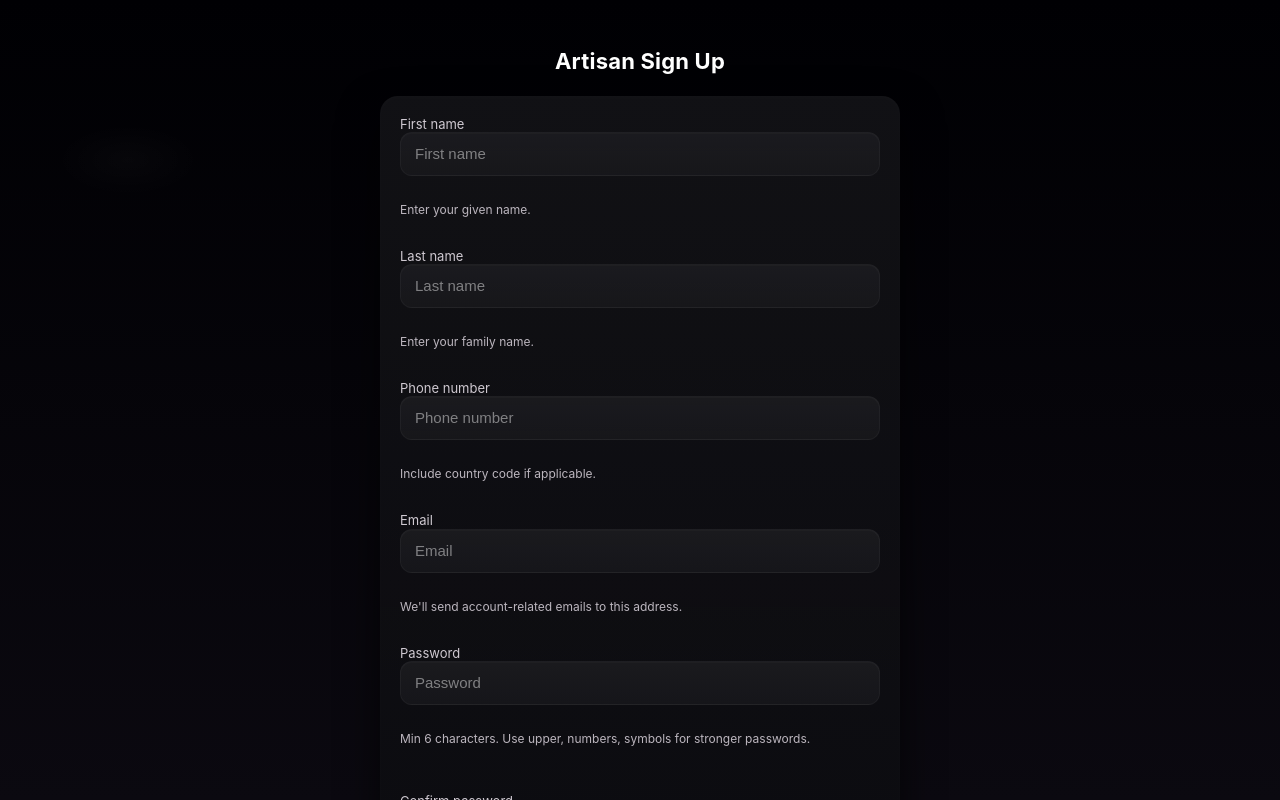
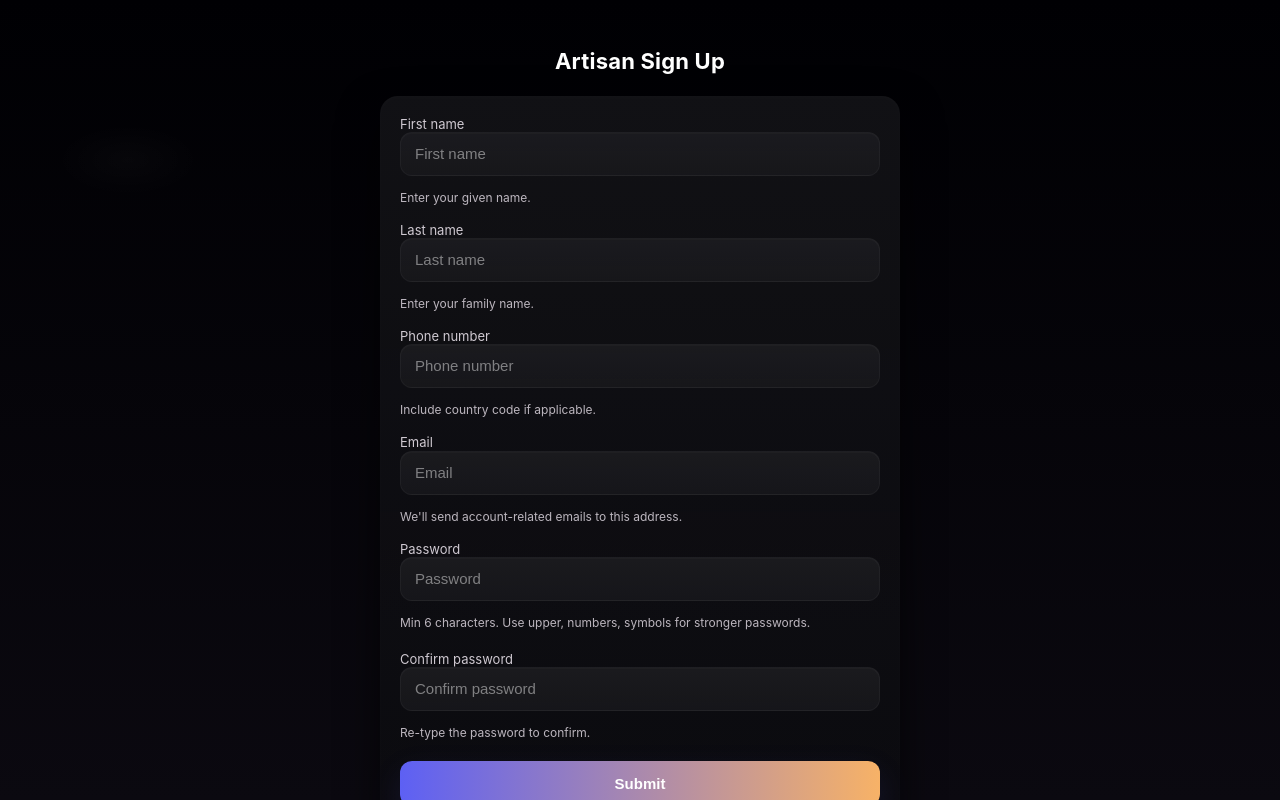
Before and after one commit to sameer021000/GoldArtisan, a React (Create React App) app in the folder frontend/: page /SignUpPath in a window 1280 px wide. Built offline with nearby package versions, Linux system fonts and the light colour scheme.

Commit message:
Styling for SignUpScreen

```diff
--- a/frontend/src/SignUpFolder/SignUpScreenCSS.css
+++ b/frontend/src/SignUpFolder/SignUpScreenCSS.css
@@ -53,7 +53,7 @@ html, body, #root {
   padding: 20px;
   box-shadow: 0 18px 40px rgba(0,0,0,0.65), inset 0 2px 6px rgba(255,255,255,0.02);
   display: grid;
-  gap: 14px;
+  gap: 2px;  /* REDUCED from 14px */
   box-sizing: border-box;
 }
 
@@ -142,6 +142,7 @@ html, body, #root {
   color: #ff8a8a;
   min-height: 2px; /* keep space so layout doesn't jump when errors appear */
   margin-top: 1px;
+  margin-bottom: 10px;
 }
 
 /* Submit button — gradient in splash accent */
```
